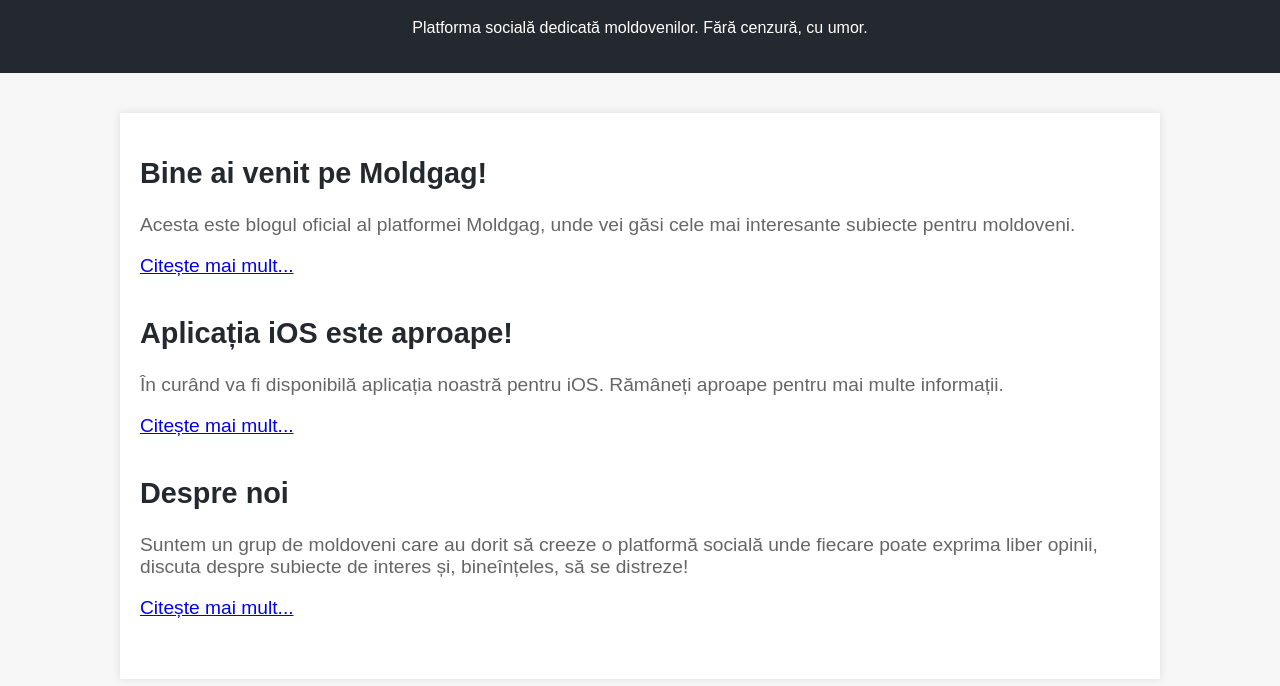
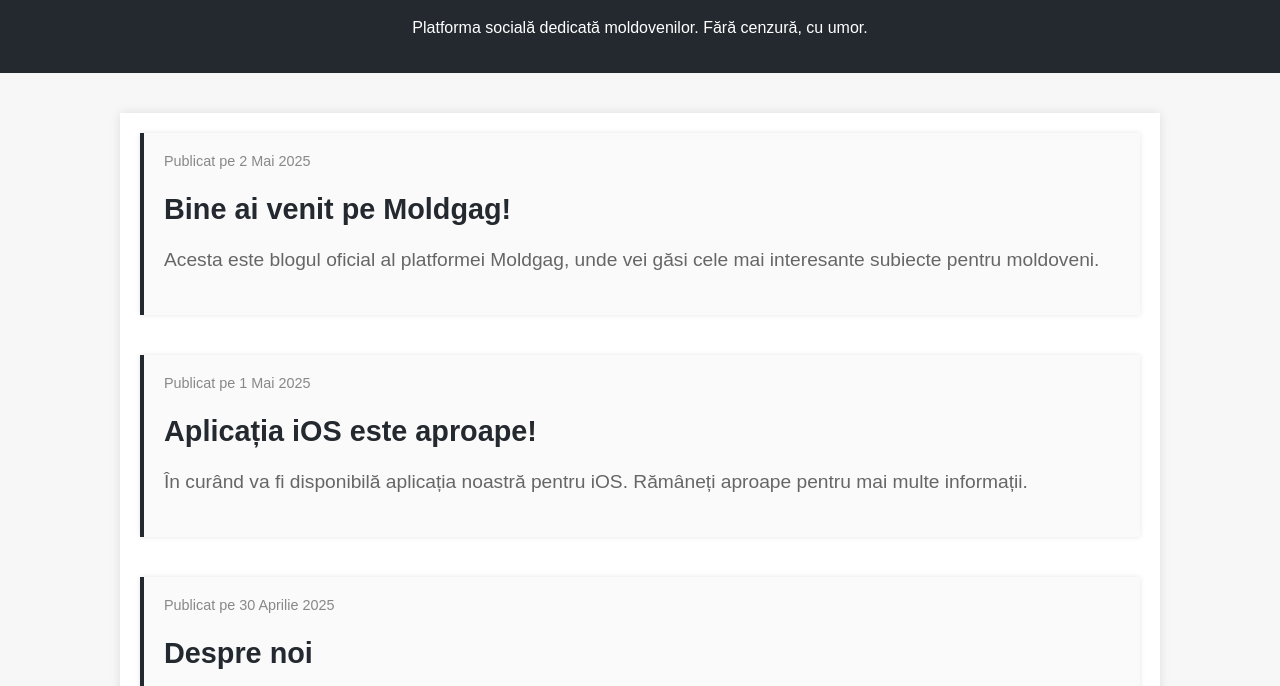
Before and after one commit to moldgag/moldgag.github.io, a plain HTML site: page index.html in a window 1280 px wide. Shown: the part 81-767 px from the top of the page. Drawn offline with Linux system fonts and the light colour scheme.

Commit message:
Update index.html

```diff
--- a/index.html
+++ b/index.html
@@ -28,14 +28,25 @@
     }
     .post {
       margin-bottom: 40px;
+      padding: 20px;
+      background-color: #fafafa;
+      border-left: 4px solid #24292f;
+      box-shadow: 0 0 5px rgba(0, 0, 0, 0.1);
     }
     .post h2 {
       color: #24292f;
       font-size: 1.8em;
+      margin-bottom: 10px;
     }
     .post p {
       color: #666;
       font-size: 1.2em;
+      line-height: 1.6em;
+    }
+    .post .date {
+      font-size: 0.9em;
+      color: #888;
+      margin-bottom: 10px;
     }
     footer {
       text-align: center;
@@ -56,21 +67,21 @@
 
 <div class="container">
   <div class="post">
+    <div class="date">Publicat pe 2 Mai 2025</div>
     <h2>Bine ai venit pe Moldgag!</h2>
     <p>Acesta este blogul oficial al platformei Moldgag, unde vei găsi cele mai interesante subiecte pentru moldoveni.</p>
-    <p><a href="#">Citește mai mult...</a></p>
   </div>
 
   <div class="post">
+    <div class="date">Publicat pe 1 Mai 2025</div>
     <h2>Aplicația iOS este aproape!</h2>
     <p>În curând va fi disponibilă aplicația noastră pentru iOS. Rămâneți aproape pentru mai multe informații.</p>
-    <p><a href="#">Citește mai mult...</a></p>
   </div>
 
   <div class="post">
+    <div class="date">Publicat pe 30 Aprilie 2025</div>
     <h2>Despre noi</h2>
     <p>Suntem un grup de moldoveni care au dorit să creeze o platformă socială unde fiecare poate exprima liber opinii, discuta despre subiecte de interes și, bineînțeles, să se distreze!</p>
-    <p><a href="#">Citește mai mult...</a></p>
   </div>
 </div>
 
```
